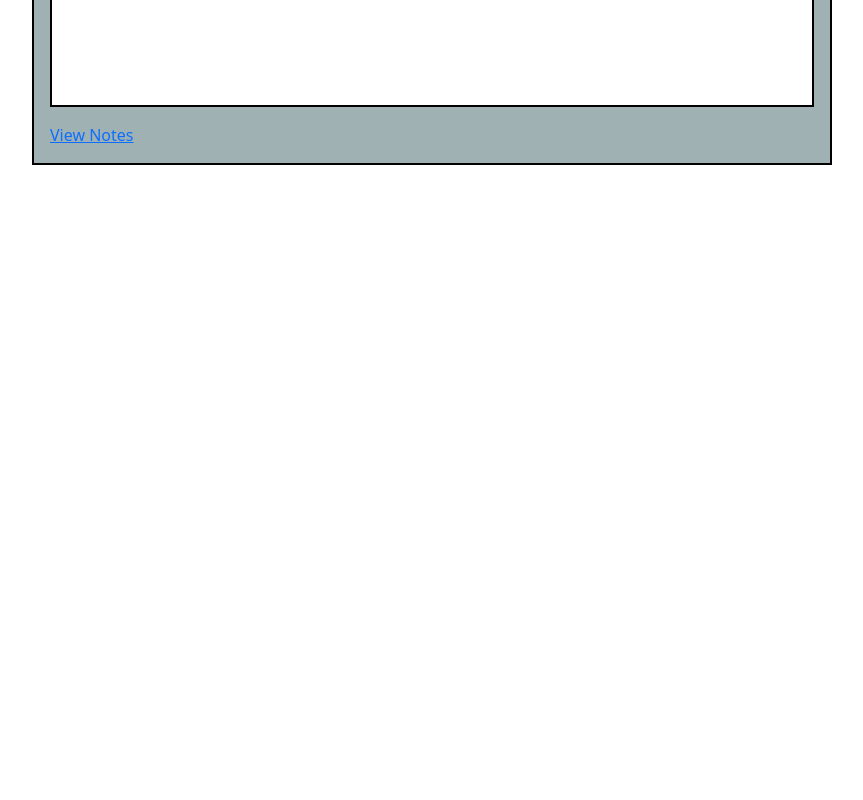
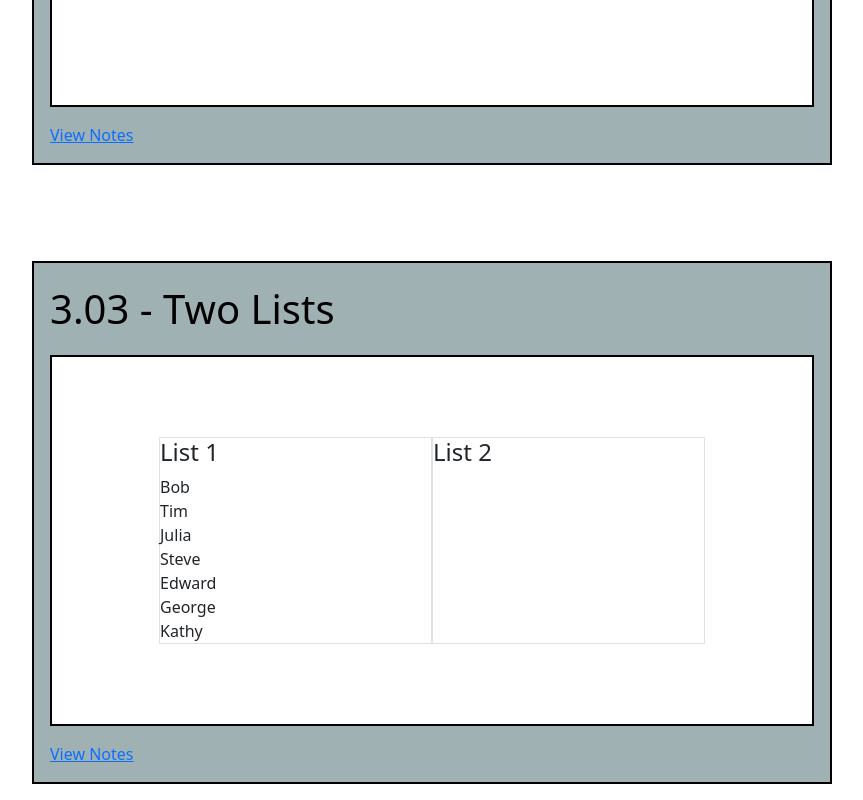
Before and after one commit to andentx/notes-complete-react-js-by-edufect-institute, a React (Create React App) app: page / in a window 1280 px wide. Shown: the part 7568-8368 px from the top of the page, without its empty margins (208-1071 px from the left). Before the commit the page ends 7749 px from the top, so only its background shows below. Built offline with nearby package versions, Linux system fonts and the light colour scheme.

Commit message:
Add example 303

```diff
--- /dev/null
+++ b/src/components/Lesson03Components/Example303.jsx
@@ -0,0 +1,56 @@
+import React, { Component } from 'react';
+
+class Example303 extends Component {
+    state = {
+        list1: ['Bob', 'Tim', 'Julia', 'Steve', 'Edward', 'George', 'Kathy'],
+        list2: [],
+    };
+
+    list1Click = (index) => {
+        let stateCopy = { ...this.state };
+        let name = stateCopy.list1.splice(index, 1);
+        stateCopy.list2.push(name);
+        this.setState(stateCopy);
+    };
+
+    list2Click = (index) => {
+        let stateCopy = { ...this.state };
+        let name = stateCopy.list2.splice(index, 1);
+        stateCopy.list1.push(name);
+        this.setState(stateCopy);
+    };
+
+    render() {
+        const { list1, list2 } = this.state;
+        return (
+            <div className='d-flex h-75 w-75'>
+                <div className='border w-50'>
+                    <h4>List 1</h4>
+                    {list1.map((listItem, index) => (
+                        <span onClick={() => this.list1Click(index)}>
+                            {listItem}
+                            <br />
+                        </span>
+                    ))}
+                </div>
+                <div className='border w-50'>
+                    <h4>List 2</h4>
+                    {list2.map((listItem, index) => (
+                        <>
+                            {listItem}
+                            <button
+                                className='btn btn-danger btn-sm'
+                                onClick={() => this.list2Click(index)}
+                            >
+                                X
+                            </button>
+                            <br />
+                        </>
+                    ))}
+                </div>
+            </div>
+        );
+    }
+}
+
+export default Example303;
--- a/src/components/Lesson03ExampleList.jsx
+++ b/src/components/Lesson03ExampleList.jsx
@@ -2,6 +2,7 @@ import React from 'react';
 
 import Example301 from './Lesson03Components/Example301';
 import Example302 from './Lesson03Components/Example302';
+import Example303 from './Lesson03Components/Example303';
 
 import ExampleContainer from './ExampleContainer';
 
@@ -29,6 +30,16 @@ export default function ExampleList() {
             >
                 <Example302 />
             </ExampleContainer>
+
+            <ExampleContainer
+                exampleID={'303'}
+                exampleTitle={'3.03 - Two Lists'}
+                exampleLink={
+                    'https://github.com/andentx/notes-complete-react-js-by-edufect-institute/blob/main/Lesson03.md#example303'
+                }
+            >
+                <Example303 />
+            </ExampleContainer>
         </div>
     );
 }
```
